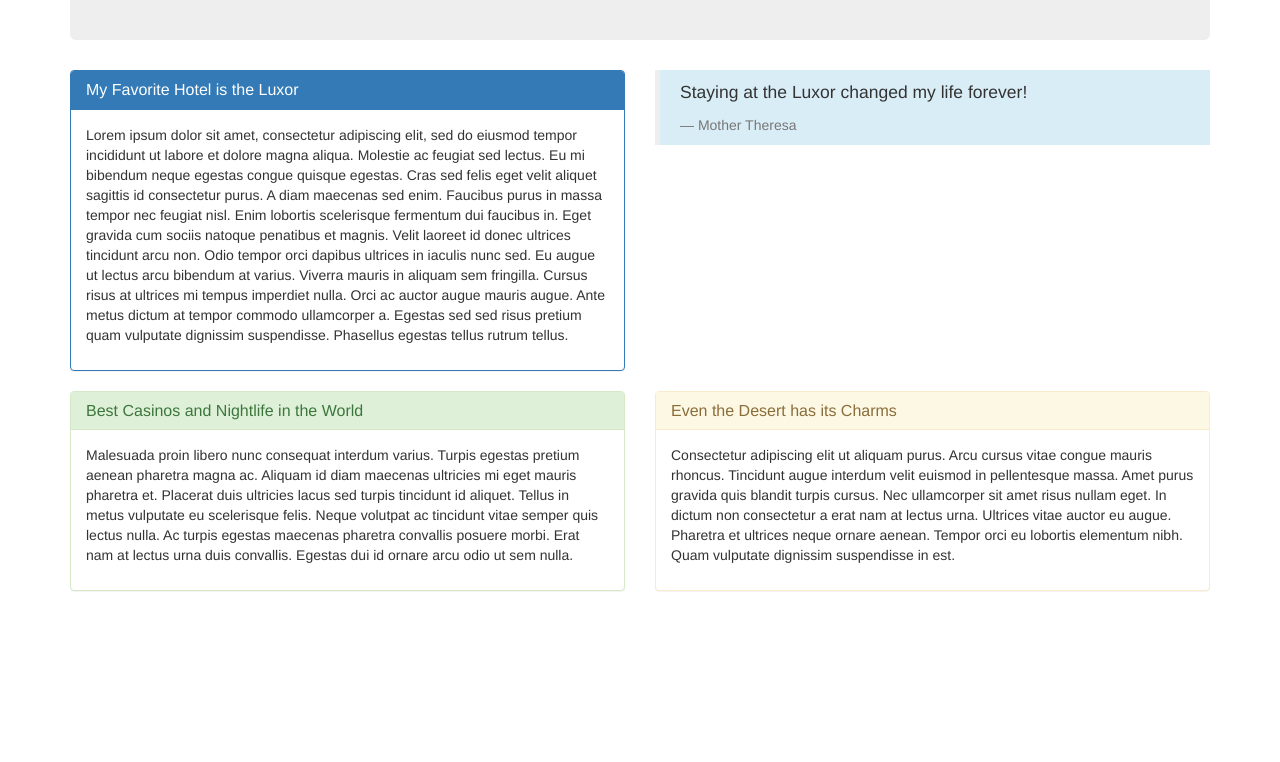
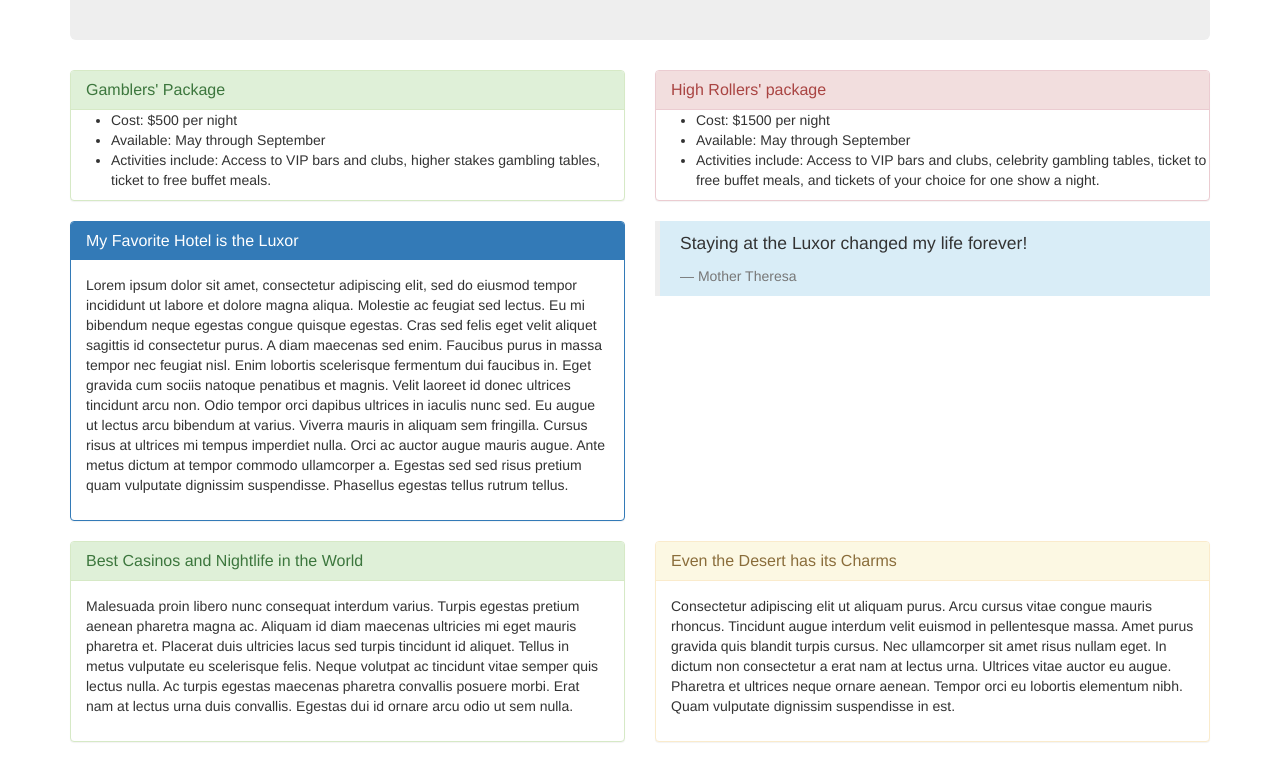
Before and after one commit to eyesicedover/vacation, a plain HTML site: page index.html in a window 1280 px wide. Shown: the part 155-917 px from the top of the page. Before the commit the page ends 800 px from the top, so only its background shows below. Drawn offline with Linux system fonts and the light colour scheme.

Commit message:
add gambler and high roller packages to index.html

```diff
--- a/index.html
+++ b/index.html
@@ -9,6 +9,35 @@
       <div class="jumbotron">
         <h1>Las Vegas, Nevada</h1>
       </div>
+
+      <div class="row">
+        <div class="col-md-6">
+          <div class="panel panel-success">
+            <div class="panel-heading">
+              <h2 class="panel-title">Gamblers' Package</h2>
+            </div>
+              <ul>
+                <li>Cost: $500 per night</li>
+                <li>Available: May through September</li>
+                <li>Activities include: Access to VIP bars and clubs, higher stakes gambling tables, ticket to free buffet meals.</li>
+              </ul>
+          </div>
+        </div>
+        <div class="col-md-6">
+          <div class="panel panel-danger">
+            <div class="panel-heading">
+              <h2 class="panel-title">High Rollers' package</h2>
+            </div>
+                <ul>
+                  <li>Cost: $1500 per night</li>
+                  <li>Available: May through September</li>
+                  <li>Activities include: Access to VIP bars and clubs, celebrity gambling tables, ticket to free buffet meals, and tickets of your choice for one show a night.</li>
+                </ul>
+            </div>
+        </div>
+      </div>
+
+
       <div class="row">
         <div class="col-md-6">
           <div class="panel panel-primary">
```
